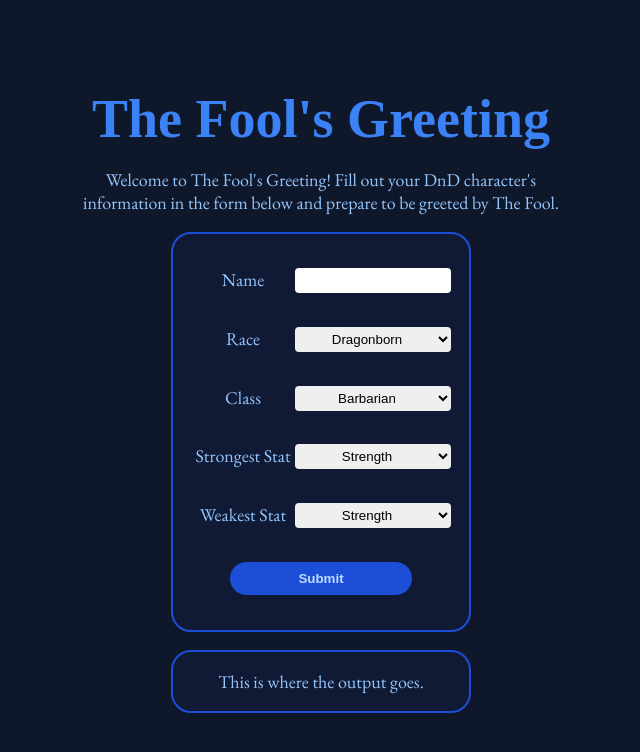
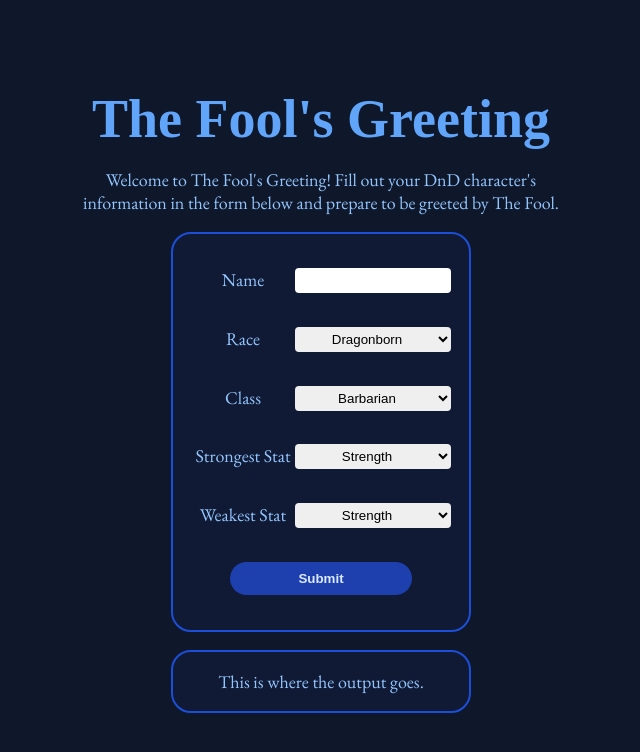
Before and after one commit to jsvolta/TheFoolsGreeting, a plain HTML site: page index.html in a window 1280 px wide. Shown: the whole page, without its empty margins (319-959 px from the left). Drawn offline with nearby package versions, Linux system fonts and the light colour scheme; a web font is replaced by a local one.

Commit message:
Modified colors for accessibility

```diff
--- a/css/main.css
+++ b/css/main.css
@@ -100,7 +100,7 @@ h1
 {
     font-family: var(--header-font);
     font-size: 3rem;
-    color: var(--blue-500)  ;
+    color: var(--blue-400)  ;
     margin: 0;
 }
 
@@ -179,8 +179,8 @@ input[type=submit]
     text-align: center;
 
     font-weight: 600;
-    color: var(--blue-200);
-    background-color: var(--blue-700);
+    color: var(--blue-100);
+    background-color: var(--blue-800);
 
     border: none;
     border-radius: 100px;
```
